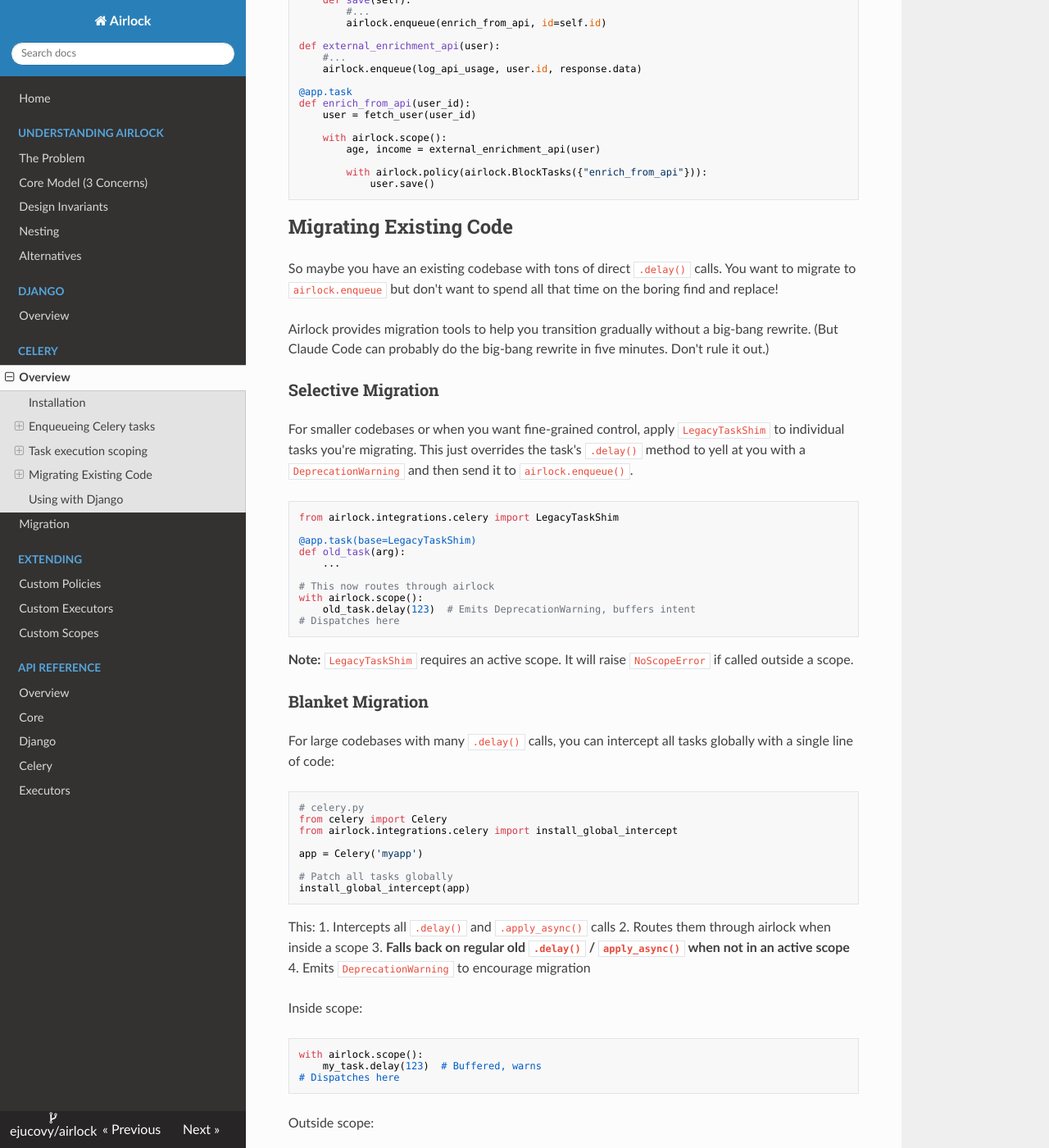
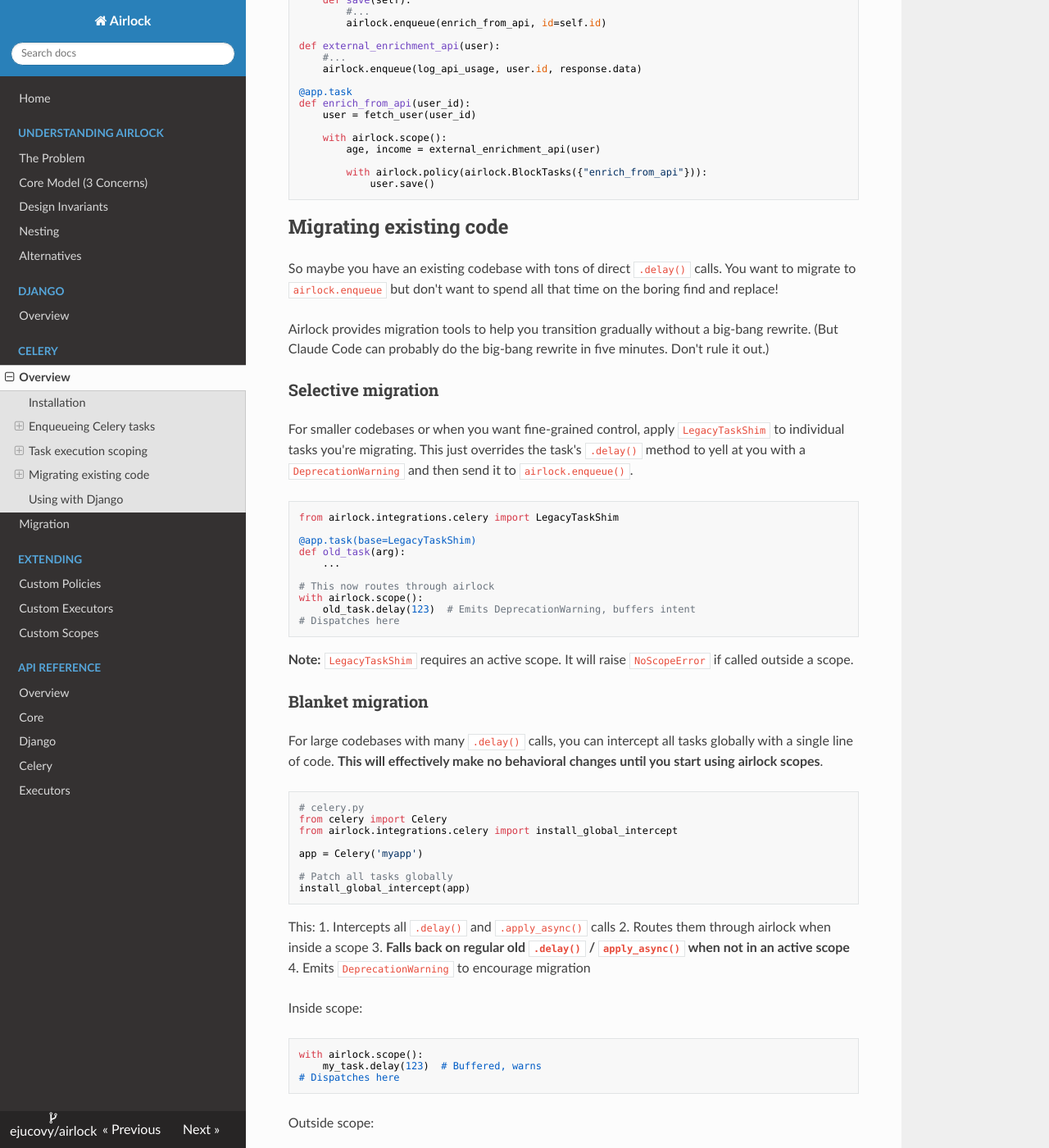
Before and after one commit to ejucovy/airlock, an MkDocs documentation site: the page built from docs/celery/index.md, in a window 1280 px wide and 1400 px high, scrolled down 1833 px. Shown: the whole window at 82% size. Built offline with MkDocs 1.6.1, drawn with Linux system fonts in a browser that asks for light colours; nearby versions of some CDN libraries.

````diff
--- a/docs/celery/index.md
+++ b/docs/celery/index.md
@@ -108,13 +108,13 @@ def enrich_from_api(user_id):
 ```
 
 
-## Migrating Existing Code
+## Migrating existing code
 
 So maybe you have an existing codebase with tons of direct `.delay()` calls. You want to migrate to `airlock.enqueue` but don't want to spend all that time on the boring find and replace!
 
 Airlock provides migration tools to help you transition gradually without a big-bang rewrite. (But Claude Code can probably do the big-bang rewrite in five minutes. Don't rule it out.)
 
-### Selective Migration
+### Selective migration
 
 For smaller codebases or when you want fine-grained control, apply `LegacyTaskShim` to individual tasks you're migrating. This just overrides the task's `.delay()` method to yell at you with a `DeprecationWarning` and then send it to `airlock.enqueue()`.
 
@@ -133,9 +133,9 @@ with airlock.scope():
 
 **Note:** `LegacyTaskShim` requires an active scope. It will raise `NoScopeError` if called outside a scope.
 
-### Blanket Migration
+### Blanket migration
 
-For large codebases with many `.delay()` calls, you can intercept all tasks globally with a single line of code:
+For large codebases with many `.delay()` calls, you can intercept all tasks globally with a single line of code. **This will effectively make no behavioral changes until you start using airlock scopes**.
 
 ```python
 # celery.py
````
